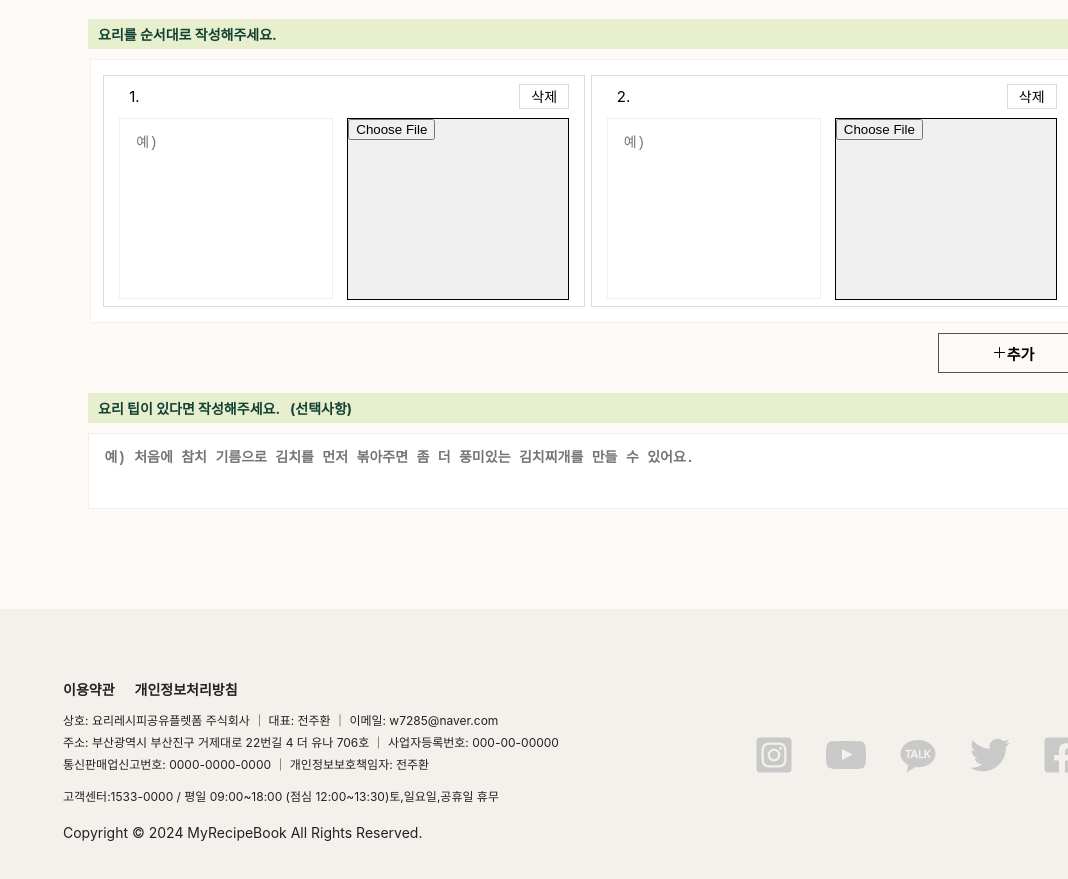
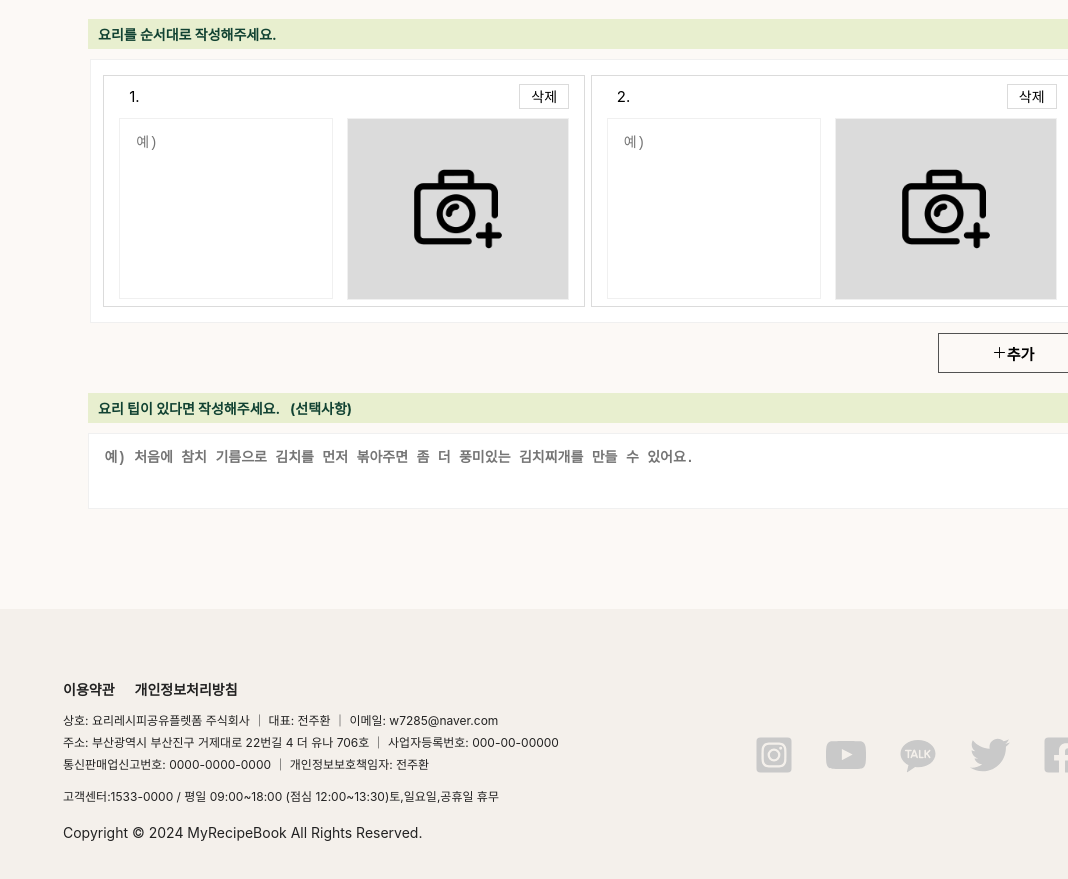
Before and after one commit to JeonJuhwanaaa/cooking_project_front, a React (Create React App) app: page /addrecipe in a window 1280 px wide. Shown: the part 1506-2385 px from the top of the page, without its empty margins (212-1280 px from the left). Built offline with nearby package versions, Linux system fonts and the light colour scheme; no server answers.

Commit message:
fix:recipeStepSelectImg css function

```diff
--- a/src/pages/AddRecipePage/AddRecipePage.jsx
+++ b/src/pages/AddRecipePage/AddRecipePage.jsx
@@ -36,6 +36,7 @@ function AddRecipePage(props) {
     const [isMainSelect, setIsMainSelect] = useState(false);
 
     const fileRef = useRef();
+    const stepRef = useRef([]);
 
     const [ingredients, setIngredient] = useState([
         {ingredientName: "", ingredientState: ""},
@@ -260,14 +261,18 @@ function AddRecipePage(props) {
         ]);
     };
 
-    const handleImageChange = (index, e) => {
-        const file = e.target.files[0];
+    const handleImageChange = (index, event) => {
+        const file = event.target.files[0];
         if (file) {
+          const reader = new FileReader();
+          reader.onloadend = () => {
             const newSteps = [...steps];
-            newSteps[index].image = URL.createObjectURL(file);  // 선택된 파일의 URL 생성
+            newSteps[index].image = reader.result;
             setSteps(newSteps);
+          };
+          reader.readAsDataURL(file);
         }
-    };
+      };
 
 
     const handleDeleteStep = (index) => {
@@ -275,12 +280,14 @@ function AddRecipePage(props) {
         setSteps(newSteps);
     }
 
+    // ---------------------------------------------------- 메인요리 사진 --------------------------------------------------
+
     const [mainFic, setMainFic] = useState(null);
 
     const handleSelectFicture = (e) => {
-        const file = e.target.files[0]; // 선택한 파일의 첫 번째 파일 객체를 가져옴
+        const file = e.target.files[0];
         if (file) {
-          const fileURL = URL.createObjectURL(file); // 파일의 URL 생성
+          const fileURL = URL.createObjectURL(file);
           setMainFic(fileURL);
           if(mainFic !== "") {
             setIsMainSelect(true);
@@ -509,13 +516,19 @@ function AddRecipePage(props) {
                         <div key={step.id} css={s.recipeStep}>
                             <div css={s.num}>
                                 <span>{index + 1}.</span>
-                                <button onClick={() => handleDeleteStep(index)} >삭제</button>
+                                <button onClick={() => handleDeleteStep(index)}>삭제</button>
                             </div>
                             <div css={s.stepContent}>
-                                <textarea type="text" style={{ resize: "none" }} placeholder="예)" ></textarea>
-                                <div css={s.fic}>
-                                    <input type="file" onChange={(e) => handleImageChange(index, e)}/>
-                                    <img src={step.image} alt="" style={{ maxWidth: "200px", marginTop: "10px" }} />
+                                <textarea type="text" style={{ resize: 'none' }} placeholder="예)" value={step.text} onChange={(e) => handleAddStep(e, index)} ></textarea>
+                                <div css={s.fic} onClick={() => stepRef.current[index]?.click()}>
+                                    <input type="file" style={{ display: 'none' }} onChange={(e) => handleImageChange(index, e)} ref={(el) => (stepRef.current[index] = el)} />
+                                    {
+                                        step.image
+                                        ?
+                                        (<img css={s.stepImg} src={step.image} alt="" />)
+                                        :
+                                        (<img css={s.stepEmptyImg} src={camera} alt="" />)
+                                    }
                                 </div>
                             </div>
                         </div>
--- a/src/pages/AddRecipePage/style.js
+++ b/src/pages/AddRecipePage/style.js
@@ -94,9 +94,20 @@ export const Img = css`
     width: 490px;
     height: 355px;
 
+    border: 1px solid #dbdbdb;
+`
+
+export const stepImg = css`
+    display: flex;
+    justify-content: center;
+    align-items: center;
+
+    width: 220px;
+    height: 180px;
+
     background-color: #dbdbdb;
 
-    border: 1px solid #f0f0f0;
+    /* border: 1px solid black; */
 `
 
 export const emptyImg = css`
@@ -110,6 +121,18 @@ export const emptyImg = css`
     background-color: #dbdbdb;
 
     border: 1px solid #f0f0f0;
+`
+export const stepEmptyImg = css`
+    display: flex;
+    align-items: center;
+    justify-content: center;
+
+    width: 100px;
+    height: 100px;
+
+    /* background-color: #dbdbdb; */
+
+    /* border: 1px solid black; */
 `
 
 export const infoRecipe = css`
@@ -472,29 +495,10 @@ export const fic = css`
     align-items: center;
     justify-content: center;
 
-    display: flex;
-    justify-content: center;
-    align-items: center;
-
     width: 220px;
     height: 180px;
 
-    background-color: #f0f0f0;
-
-    cursor: pointer;
-
-    input[type="file"] {
-        display: flex;
-        align-items: center;
-        justify-content: center;
-
-        width: 220px;
-        height: 180px;
-
-        color: transparent;
-
-        border: 1px solid black;
-    }
+    background-color: #dbdbdb;
 
     border: 1px solid #f0f0f0;
 `
```
